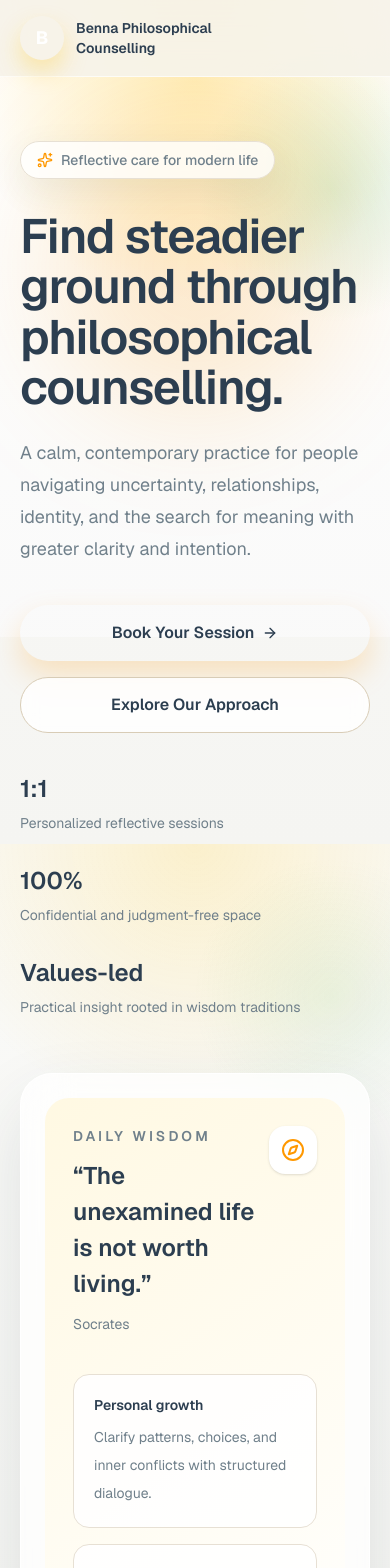
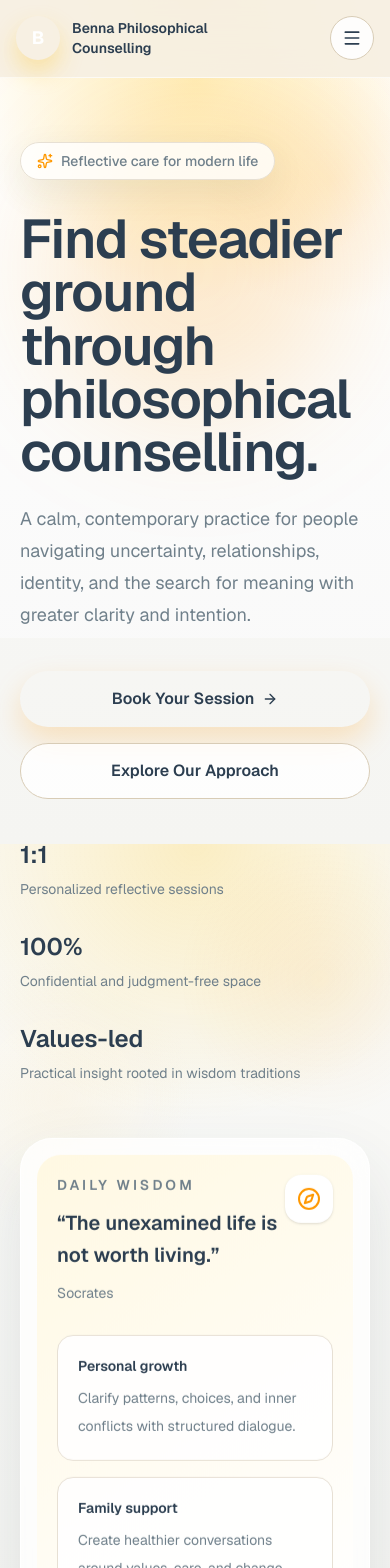
Before and after one commit to Kiran-Shetty-afk/Philosophical_Counselling, a Next.js app: page / in a window 390 px wide. Shown: the top 1568 px of the page. Built offline with nearby package versions, Linux system fonts and the light colour scheme.

Commit message:
feat: improve responsive layout and visual polish

```diff
--- a/app/globals.css
+++ b/app/globals.css
@@ -3,7 +3,7 @@
 :root {
   --color-background: #faf7f1;
   --color-surface: #fffdf8;
-  --color-surface-muted: #f7f3ea;
+  --color-surface-muted: #f6efe3;
   --color-surface-highlight: rgba(255, 193, 7, 0.12);
   --color-text-primary: #2c3e50;
   --color-text-secondary: #70808b;
@@ -11,11 +11,12 @@
   --color-border-strong: #d8ccb6;
   --color-accent: #ff9800;
   --color-accent-soft: #ffc107;
-  --color-success: #4caf50;
+  --color-success: #d97706;
   --gradient-brand: linear-gradient(135deg, #ffc107 0%, #ff9800 100%);
   --gradient-page:
-    radial-gradient(circle at top, rgba(255, 193, 7, 0.18), transparent 32%),
-    radial-gradient(circle at 85% 18%, rgba(76, 175, 80, 0.1), transparent 18%),
+    radial-gradient(circle at top, rgba(255, 193, 7, 0.22), transparent 32%),
+    radial-gradient(circle at 82% 16%, rgba(255, 152, 0, 0.09), transparent 18%),
+    radial-gradient(circle at 15% 30%, rgba(255, 231, 179, 0.2), transparent 20%),
     linear-gradient(180deg, #fafaf8 0%, #f5f5f2 100%);
 }
 
@@ -25,6 +26,12 @@
 
 html {
   scroll-behavior: smooth;
+}
+
+@media (prefers-reduced-motion: reduce) {
+  html {
+    scroll-behavior: auto;
+  }
 }
 
 body {
@@ -44,3 +51,57 @@ a {
 ::selection {
   background: rgba(255, 193, 7, 0.3);
 }
+
+@keyframes fade-up {
+  from {
+    opacity: 0;
+    transform: translate3d(0, 22px, 0);
+  }
+
+  to {
+    opacity: 1;
+    transform: translate3d(0, 0, 0);
+  }
+}
+
+@keyframes glow-drift {
+  0%,
+  100% {
+    transform: translate3d(0, 0, 0) scale(1);
+  }
+
+  50% {
+    transform: translate3d(0, 10px, 0) scale(1.03);
+  }
+}
+
+@keyframes float-soft {
+  0%,
+  100% {
+    transform: translate3d(0, 0, 0);
+  }
+
+  50% {
+    transform: translate3d(0, -8px, 0);
+  }
+}
+
+.animate-fade-up {
+  animation: fade-up 0.7s ease-out both;
+}
+
+.animate-float-soft {
+  animation: float-soft 6s ease-in-out infinite;
+}
+
+.animate-glow-drift {
+  animation: glow-drift 7s ease-in-out infinite;
+}
+
+@media (prefers-reduced-motion: reduce) {
+  .animate-fade-up,
+  .animate-float-soft,
+  .animate-glow-drift {
+    animation: none;
+  }
+}
--- a/components/forms/appointment-form.tsx
+++ b/components/forms/appointment-form.tsx
@@ -196,7 +196,7 @@ export function AppointmentForm() {
         </div>
 
         {submission ? (
-          <div className="flex items-start gap-3 rounded-[1.5rem] border border-[rgba(76,175,80,0.24)] bg-[rgba(76,175,80,0.08)] px-5 py-4 text-sm text-[var(--color-text-primary)]">
+          <div className="flex items-start gap-3 rounded-[1.5rem] border border-[rgba(217,119,6,0.22)] bg-[rgba(255,152,0,0.08)] px-5 py-4 text-sm text-[var(--color-text-primary)]">
             <CalendarCheck2 className="mt-0.5 h-5 w-5 text-[var(--color-success)]" />
             <div>
               <p className="font-semibold">{submission.message}</p>
--- a/components/forms/contact-form.tsx
+++ b/components/forms/contact-form.tsx
@@ -115,7 +115,7 @@ export function ContactForm() {
         </div>
 
         {isSubmitted ? (
-          <div className="flex items-start gap-3 rounded-[1.5rem] border border-[rgba(76,175,80,0.24)] bg-[rgba(76,175,80,0.08)] px-5 py-4 text-sm text-[var(--color-text-primary)]">
+          <div className="flex items-start gap-3 rounded-[1.5rem] border border-[rgba(217,119,6,0.22)] bg-[rgba(255,152,0,0.08)] px-5 py-4 text-sm text-[var(--color-text-primary)]">
             <MailCheck className="mt-0.5 h-5 w-5 text-[var(--color-success)]" />
             <p>
               Thanks for reaching out. Your enquiry has been captured in the UI
--- a/components/forms/login-form.tsx
+++ b/components/forms/login-form.tsx
@@ -54,7 +54,7 @@ export function LoginForm() {
       </div>
 
       {success ? (
-        <div className="flex items-start gap-3 rounded-[1.5rem] border border-[rgba(76,175,80,0.24)] bg-[rgba(76,175,80,0.08)] px-5 py-4 text-sm text-[var(--color-text-primary)]">
+        <div className="flex items-start gap-3 rounded-[1.5rem] border border-[rgba(217,119,6,0.22)] bg-[rgba(255,152,0,0.08)] px-5 py-4 text-sm text-[var(--color-text-primary)]">
           <LockKeyhole className="mt-0.5 h-5 w-5 text-[var(--color-success)]" />
           <p>
             Admin login UI is ready. The next step is wiring this form to real auth and protected routes.
--- a/components/layout/site-header.tsx
+++ b/components/layout/site-header.tsx
@@ -1,21 +1,32 @@
+"use client";
+
 import Link from "next/link";
+import { Menu, X } from "lucide-react";
+import { useState } from "react";
 
 import { siteConfig } from "@/config/site";
+import { cn } from "@/lib/utils";
 
 export function SiteHeader() {
+  const [isOpen, setIsOpen] = useState(false);
+
   return (
-    <header className="sticky top-0 z-50 border-b border-white/65 bg-[color:var(--color-surface-muted)]/80 backdrop-blur-xl">
-      <div className="mx-auto flex w-full max-w-7xl items-center justify-between px-5 py-4 sm:px-8 lg:px-10">
-        <Link href="/" className="flex items-center gap-3">
-          <span className="inline-flex h-11 w-11 items-center justify-center rounded-full bg-[var(--gradient-brand)] text-lg font-bold text-white shadow-[0_12px_24px_rgba(255,193,7,0.3)]">
+    <header className="sticky top-0 z-50 border-b border-white/65 bg-[color:var(--color-surface-muted)]/88 backdrop-blur-xl">
+      <div className="mx-auto flex w-full max-w-7xl items-center justify-between px-4 py-4 sm:px-8 lg:px-10">
+        <Link
+          href="/"
+          className="flex min-w-0 items-center gap-3"
+          onClick={() => setIsOpen(false)}
+        >
+          <span className="inline-flex h-11 w-11 shrink-0 items-center justify-center rounded-full bg-[var(--gradient-brand)] text-lg font-bold text-white shadow-[0_12px_24px_rgba(255,193,7,0.3)]">
             B
           </span>
-          <span className="max-w-44 text-sm font-semibold leading-5 text-[var(--color-text-primary)] sm:max-w-none sm:text-base">
+          <span className="max-w-[9.5rem] text-sm font-semibold leading-5 text-[var(--color-text-primary)] sm:max-w-[13rem] sm:text-base lg:max-w-none">
             {siteConfig.name}
           </span>
         </Link>
 
-        <nav className="hidden items-center gap-7 lg:flex">
+        <nav className="hidden items-center gap-6 xl:flex">
           {siteConfig.navItems.map((item) => (
             <Link
               key={item.href}
@@ -27,12 +38,44 @@ export function SiteHeader() {
           ))}
         </nav>
 
-        <Link
-          href="/book-session"
-          className="hidden rounded-full border border-[var(--color-border-strong)] bg-white/85 px-5 py-2.5 text-sm font-semibold text-[var(--color-text-primary)] transition hover:-translate-y-0.5 hover:border-[var(--color-accent)] lg:inline-flex"
-        >
-          Book a Session
-        </Link>
+        <div className="flex items-center gap-3">
+          <Link
+            href="/book-session"
+            className="hidden rounded-full border border-[var(--color-border-strong)] bg-white/88 px-5 py-2.5 text-sm font-semibold text-[var(--color-text-primary)] transition hover:-translate-y-0.5 hover:border-[var(--color-accent)] md:inline-flex"
+          >
+            Book a Session
+          </Link>
+
+          <button
+            aria-expanded={isOpen}
+            aria-label={isOpen ? "Close navigation menu" : "Open navigation menu"}
+            className="inline-flex h-11 w-11 items-center justify-center rounded-full border border-[var(--color-border-strong)] bg-white/88 text-[var(--color-text-primary)] transition hover:border-[var(--color-accent)] xl:hidden"
+            onClick={() => setIsOpen((value) => !value)}
+            type="button"
+          >
+            {isOpen ? <X className="h-5 w-5" /> : <Menu className="h-5 w-5" />}
+          </button>
+        </div>
+      </div>
+
+      <div
+        className={cn(
+          "overflow-hidden border-t border-white/60 bg-white/92 transition-all duration-300 xl:hidden",
+          isOpen ? "max-h-[32rem] opacity-100" : "max-h-0 opacity-0",
+        )}
+      >
+        <nav className="mx-auto grid w-full max-w-7xl gap-1 px-4 py-4 sm:px-8">
+          {siteConfig.navItems.map((item) => (
+            <Link
+              key={item.href}
+              href={item.href}
+              className="rounded-2xl px-4 py-3 text-sm font-medium text-[var(--color-text-secondary)] transition hover:bg-[var(--color-surface-muted)] hover:text-[var(--color-text-primary)]"
+              onClick={() => setIsOpen(false)}
+            >
+              {item.label}
+            </Link>
+          ))}
+        </nav>
       </div>
     </header>
   );
--- a/components/sections/hero-section.tsx
+++ b/components/sections/hero-section.tsx
@@ -6,17 +6,17 @@ import { cn } from "@/lib/utils";
 export function HeroSection() {
   return (
     <section className="relative overflow-hidden px-5 pb-20 pt-16 sm:px-8 sm:pb-24 sm:pt-20 lg:px-10 lg:pb-28">
-      <div className="absolute inset-x-0 top-0 -z-10 h-[560px] bg-[radial-gradient(circle_at_top,rgba(255,193,7,0.28),transparent_38%),radial-gradient(circle_at_85%_20%,rgba(76,175,80,0.18),transparent_24%),linear-gradient(180deg,rgba(255,255,255,0.92),rgba(250,250,250,0.9))]" />
-      <div className="absolute left-1/2 top-12 -z-10 h-72 w-72 -translate-x-1/2 rounded-full bg-[rgba(255,152,0,0.18)] blur-3xl" />
+      <div className="absolute inset-x-0 top-0 -z-10 h-[560px] bg-[radial-gradient(circle_at_top,rgba(255,193,7,0.28),transparent_38%),radial-gradient(circle_at_85%_18%,rgba(255,152,0,0.12),transparent_24%),linear-gradient(180deg,rgba(255,255,255,0.92),rgba(250,250,250,0.9))]" />
+      <div className="animate-glow-drift absolute left-1/2 top-12 -z-10 h-72 w-72 -translate-x-1/2 rounded-full bg-[rgba(255,152,0,0.18)] blur-3xl" />
 
       <div className="mx-auto grid w-full max-w-7xl gap-14 lg:grid-cols-[1.2fr_0.8fr] lg:items-center">
-        <div>
+        <div className="animate-fade-up">
           <div className="inline-flex items-center gap-2 rounded-full border border-[var(--color-border)] bg-white/80 px-4 py-2 text-sm font-medium text-[var(--color-text-secondary)] shadow-[0_12px_36px_rgba(44,62,80,0.08)] backdrop-blur">
             <Sparkles className="h-4 w-4 text-[var(--color-accent)]" />
             Reflective care for modern life
           </div>
 
-          <h1 className="mt-8 max-w-4xl text-5xl font-semibold leading-[1.05] tracking-tight text-[var(--color-text-primary)] sm:text-6xl lg:text-7xl">
+          <h1 className="mt-8 max-w-4xl text-[3.4rem] font-semibold leading-[0.98] tracking-tight text-[var(--color-text-primary)] sm:text-6xl lg:text-7xl">
             Find steadier ground through philosophical counselling.
           </h1>
 
@@ -36,7 +36,9 @@ export function HeroSection() {
             </a>
             <a
               href="/about"
-              className={cn(buttonVariants({ variant: "secondary", size: "lg" }))}
+              className={cn(
+                buttonVariants({ variant: "secondary", size: "lg" }),
+              )}
             >
               Explore Our Approach
             </a>
@@ -64,17 +66,17 @@ export function HeroSection() {
           </div>
         </div>
 
-        <div className="relative">
+        <div className="animate-float-soft relative">
           <div className="absolute -left-6 top-8 hidden h-24 w-24 rounded-full border border-white/80 bg-white/60 blur-[1px] lg:block" />
-          <div className="rounded-[2rem] border border-white/80 bg-white/72 p-6 shadow-[0_30px_70px_rgba(44,62,80,0.12)] backdrop-blur-xl">
-            <div className="rounded-[1.5rem] bg-[linear-gradient(145deg,rgba(255,248,225,0.96),rgba(255,255,255,0.96))] p-7">
+          <div className="rounded-[2rem] border border-white/80 bg-white/72 p-4 shadow-[0_30px_70px_rgba(44,62,80,0.12)] backdrop-blur-xl sm:p-6">
+            <div className="rounded-[1.5rem] bg-[linear-gradient(145deg,rgba(255,248,225,0.96),rgba(255,255,255,0.96))] p-5 sm:p-7">
               <div className="flex items-start justify-between">
                 <div>
                   <p className="text-sm font-semibold uppercase tracking-[0.22em] text-[var(--color-text-secondary)]">
                     Daily wisdom
                   </p>
-                  <p className="mt-3 max-w-sm text-2xl font-semibold leading-9 text-[var(--color-text-primary)]">
-                    “The unexamined life is not worth living.”
+                  <p className="mt-3 max-w-sm text-xl font-semibold leading-8 text-[var(--color-text-primary)] sm:text-2xl sm:leading-9">
+                    &ldquo;The unexamined life is not worth living.&rdquo;
                   </p>
                   <p className="mt-3 text-sm text-[var(--color-text-secondary)]">
                     Socrates
@@ -85,7 +87,7 @@ export function HeroSection() {
                 </div>
               </div>
 
-              <div className="mt-10 grid gap-4 sm:grid-cols-2">
+              <div className="mt-8 grid gap-4 sm:mt-10 sm:grid-cols-2">
                 <div className="rounded-2xl border border-[var(--color-border)] bg-white/90 p-5">
                   <p className="text-sm font-semibold text-[var(--color-text-primary)]">
                     Personal growth
--- a/components/sections/page-hero.tsx
+++ b/components/sections/page-hero.tsx
@@ -11,7 +11,7 @@ export function PageHero({ eyebrow, title, description }: PageHeroProps) {
         <span className="inline-flex rounded-full border border-[var(--color-border)] bg-white/80 px-3 py-1 text-xs font-semibold uppercase tracking-[0.24em] text-[var(--color-text-secondary)]">
           {eyebrow}
         </span>
-        <h1 className="mt-6 max-w-4xl text-4xl font-semibold tracking-tight text-[var(--color-text-primary)] sm:text-5xl lg:text-6xl">
+        <h1 className="mt-6 max-w-4xl text-4xl font-semibold leading-[1.05] tracking-tight text-[var(--color-text-primary)] sm:text-5xl lg:text-6xl">
           {title}
         </h1>
         <p className="mt-5 max-w-3xl text-lg leading-8 text-[var(--color-text-secondary)] sm:text-xl">
```
